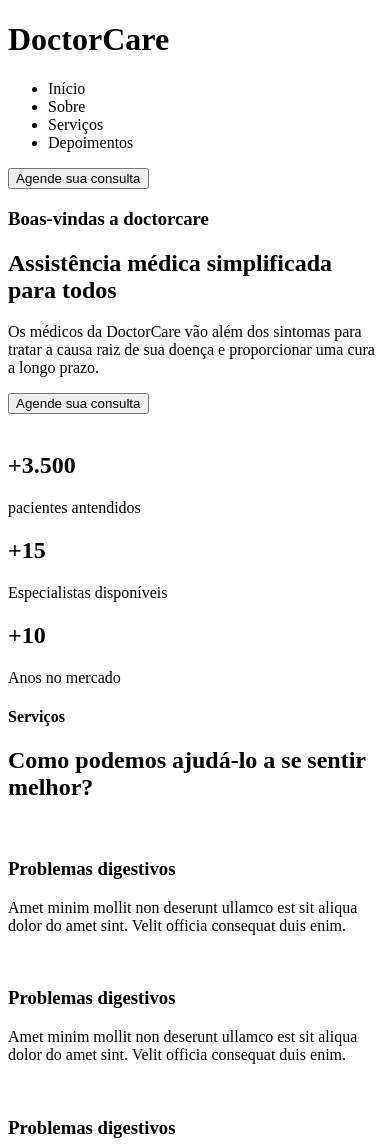
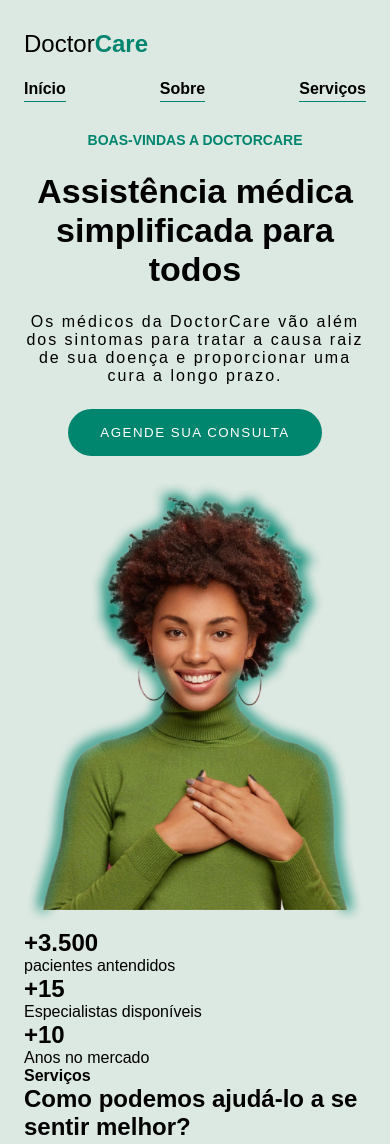
Before and after one commit to AndradeChris/desafio-tex-landingpage, a plain HTML site: page public/index.html in a window 390 px wide. Shown: the top 1144 px of the page. Drawn offline with Linux system fonts and the light colour scheme.

Commit message:
create hero-cotnainer html && css (mobile fisrt)

```diff
--- a/public/index.html
+++ b/public/index.html
@@ -12,27 +12,25 @@
 <body>
     <div class="container">
         <header>
-            <h1>Doctor<span>Care</span></h1>
-            <nav>
+            <h1 class="logo-title">Doctor<span>Care</span></h1>
+            <nav class="nav-menu">
                 <ul>
                     <li>Início</li>
                     <li>Sobre</li>
                     <li>Serviços</li>
-                    <li>Depoimentos</li>
                 </ul>
             </nav>
-            <button>Agende sua consulta</button>
         </header>
         <main>
-            <section>
-                <div>
+            <section class="hero-container">
+                <div class="container-description">
                     <h3>Boas-vindas a doctorcare</h3>
                     <h2>Assistência médica simplificada para todos</h2>
                     <p>Os médicos da DoctorCare vão além dos sintomas para tratar a causa raiz de sua doença e
                         proporcionar uma cura a longo prazo.</p>
                     <button>Agende sua consulta</button>
                 </div>
-                <div><img src="" alt=""></div>
+                <div class="hero-img-container"><img src="../assets/people.png" alt="woman people"></div>
             </section>
             <section>
                 <div>
--- a/styles/style.css
+++ b/styles/style.css
@@ -0,0 +1,80 @@
+* {
+    box-sizing: border-box;
+    margin: 0;
+    padding: 0;
+    font-family: Arial, Helvetica, sans-serif;
+    background-color: #dce9e2;
+}
+
+header {
+    display: flex;
+    flex-direction: column;
+    margin: 30px 0px;
+    height: 72px;
+    justify-content: space-between;
+}
+
+.container {
+    padding: 0px 24px;
+}
+
+.logo-title {
+    font-size: 24px;
+    font-weight: 400;
+}
+
+.logo-title span {
+    color: #00856F;
+    font-weight: bold;
+}
+
+.nav-menu ul {
+    display: flex;
+    list-style-type: none;
+    justify-content: space-between;
+    font-weight: bold;
+}
+
+.nav-menu ul li {
+    padding-bottom: 3px;
+    border-bottom: 1px solid #00856F;
+}
+
+.hero-container {
+    display: flex;
+    flex-direction: column;
+    align-items: center;
+    text-align: center;
+}
+
+.hero-container h3 {
+    font-size: 14px;
+    color: #00856F;
+    text-transform: uppercase;
+}
+
+.hero-container h2 {
+    font-size: 34px;
+    margin: 24px 0px;
+}
+
+.hero-container p {
+    letter-spacing: 2px;
+    margin: 24px 0px;
+}
+
+.hero-container button {
+    margin-bottom: 24px;
+    padding: 16px 32px;
+    border-radius: 40px;
+    background-color: #00856F;
+    color: white;
+    border: none;
+    text-transform: uppercase;
+    letter-spacing: 1.5px;
+}
+
+.hero-img-container img {
+    width: 100%;
+    height: 100%;
+}
```
Also changed, not shown: assets/people.png (added).
